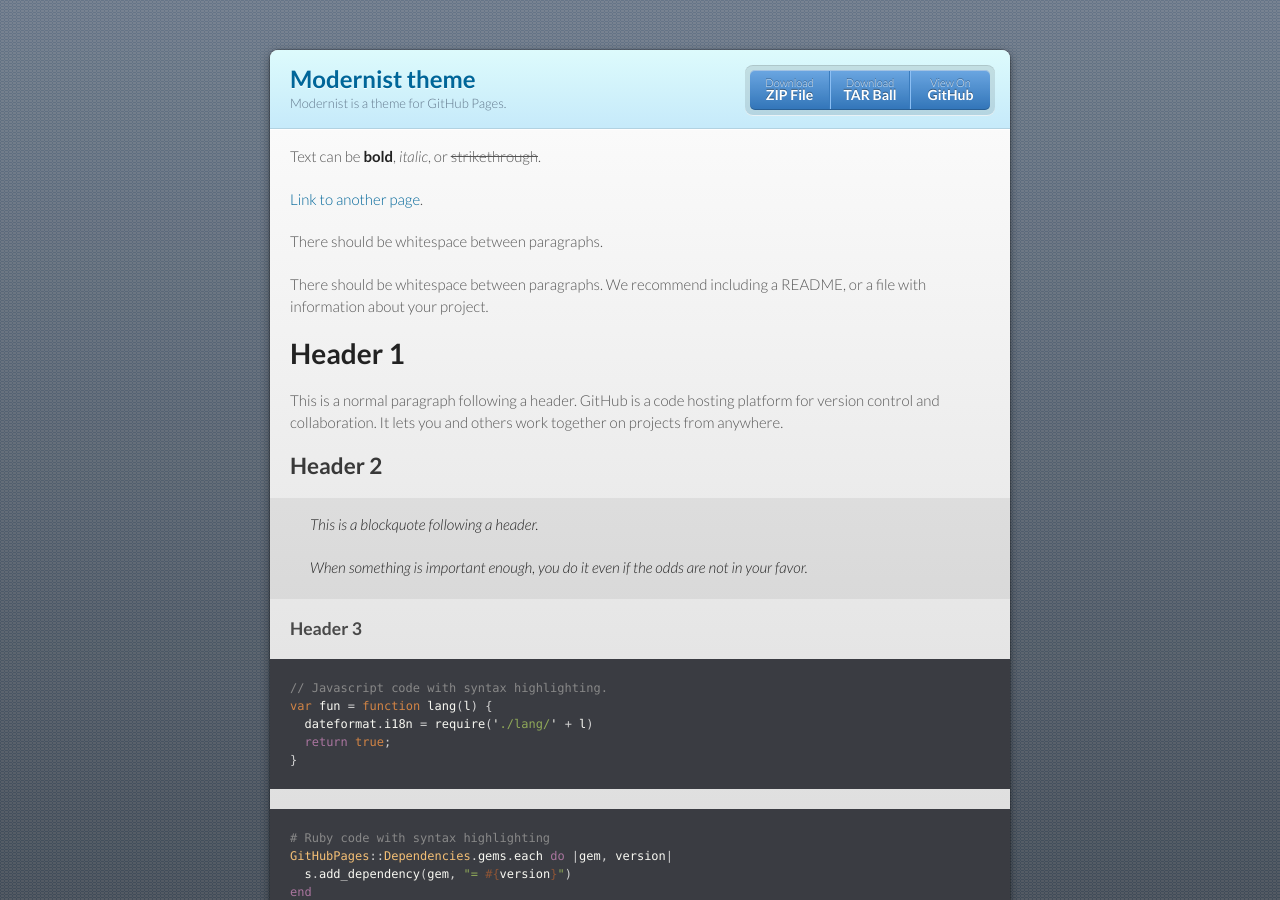
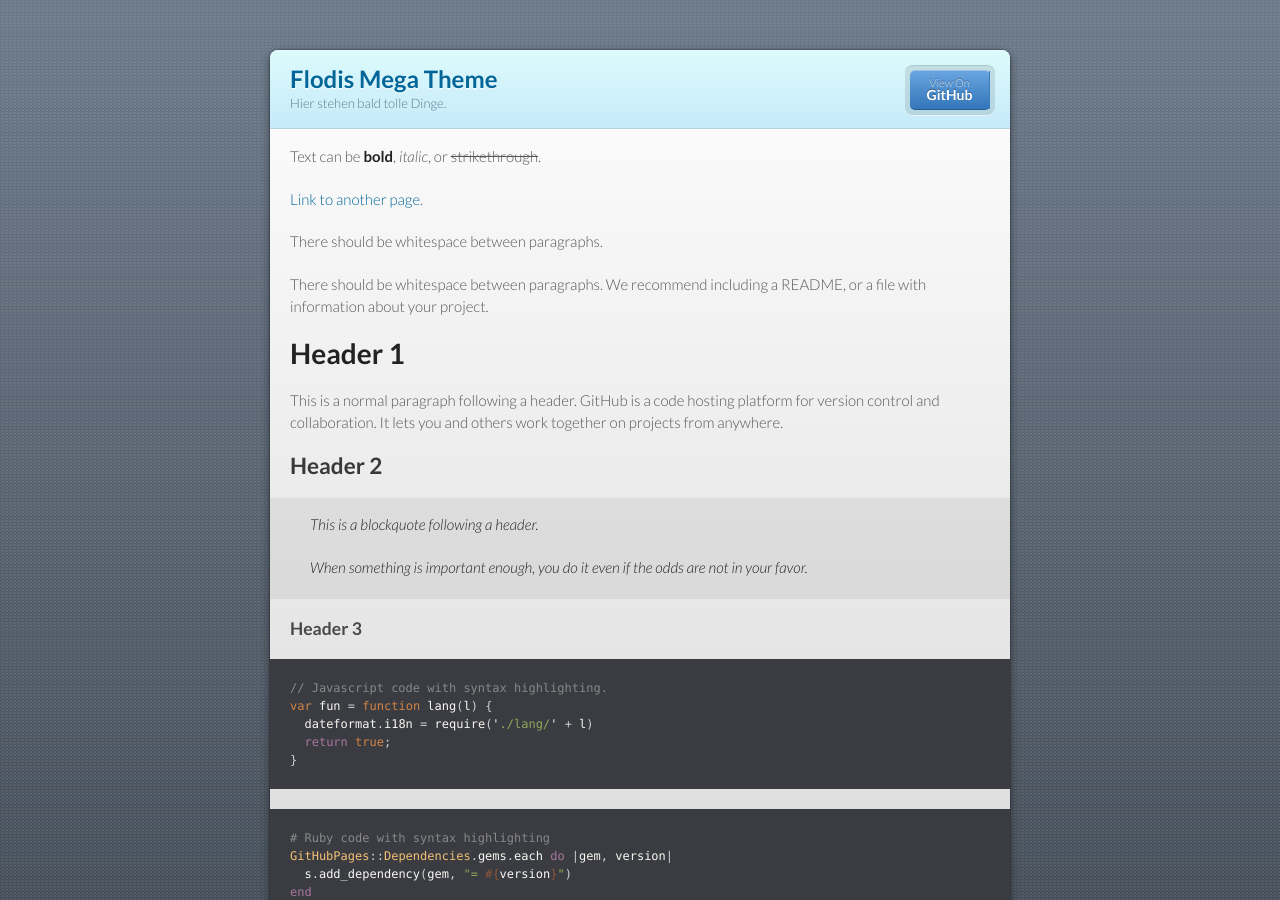
Before and after one commit to floriandev70/floriandev70.github.io, a Jekyll site: the page built from index.md, in a window 1280 px wide and 900 px high. Built offline with Jekyll 4.4.1, drawn with Linux system fonts in a browser that asks for light colours.

Commit message:
Update _config.yml

```diff
--- a/_config.yml
+++ b/_config.yml
@@ -1,5 +1,5 @@
-title: Modernist theme
-description: Modernist is a theme for GitHub Pages.
-show_downloads: true
+title: Flodis Mega Theme
+description: Hier stehen bald tolle Dinge.
+show_downloads: false
 google_analytics:
 theme: jekyll-theme-modernist
```
